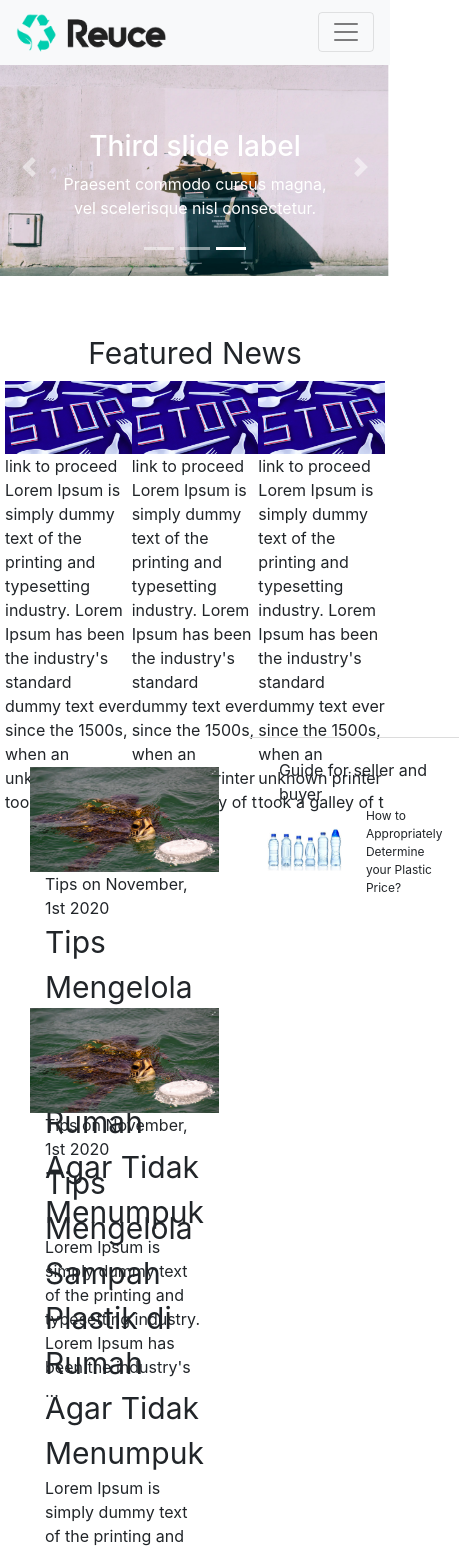
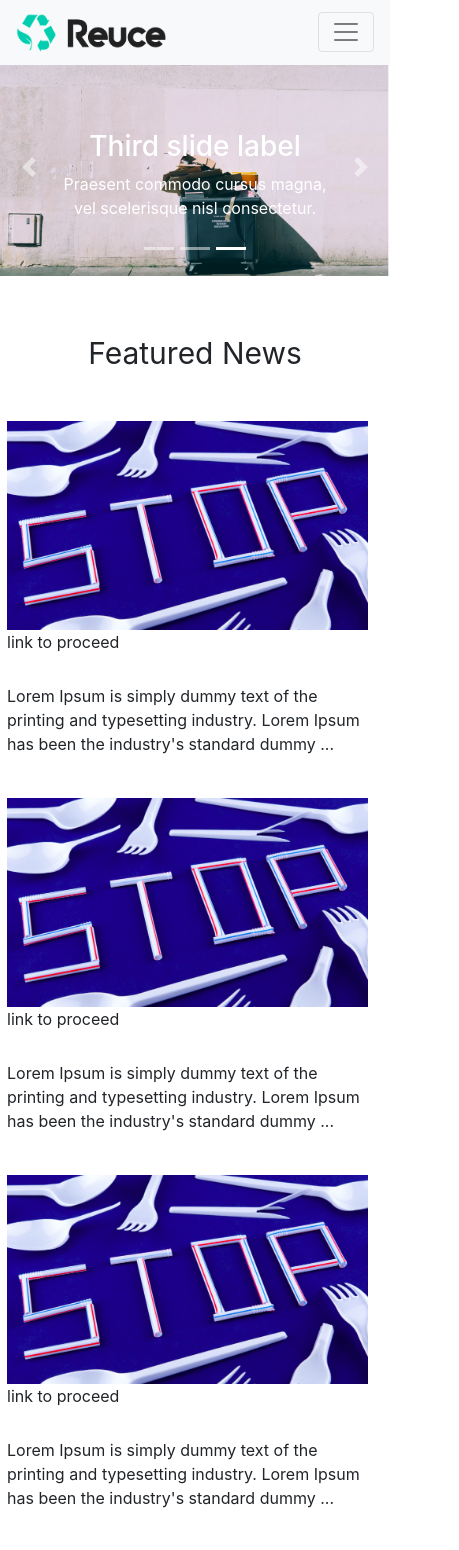
Before and after one commit to Supreme-Spyro/Reuce-Front, a React (Create React App) app: page /articles in a window 390 px wide. Shown: the top 1550 px of the page, 459 px wide, since content can reach past the window. Built offline with nearby package versions, Linux system fonts and the light colour scheme.

Commit message:
fix responsive for news page

```diff
--- a/src/App.js
+++ b/src/App.js
@@ -64,7 +64,7 @@ function App() {
           <NavbarBootstrap />
           <EditItem />
         </Route>
-        <Route path="/articles/:id">
+        <Route path="/newsletter">
           <NavbarBootstrap />
           <NewsLetter />
         </Route>
--- a/src/components/web-elements/ArticleGuide.js
+++ b/src/components/web-elements/ArticleGuide.js
@@ -1,22 +1,22 @@
-import React from 'react'
-import bottle from '../../assets/plastic-bottle.jpg'
-
+import React from "react";
+import bottle from "../../assets/plastic-bottle.jpg";
+import "../../styles/ArticleGuide.css";
+import { Container } from "react-bootstrap";
 function ArticleGuide(props) {
   return (
+    <Container>
       <table>
         <tr>
           <td>
-                  <img
-                  src={bottle}
-                  className='guideListImage-articles'
-                  />
+            <img src={bottle} className="guideListImage-articles" />
           </td>
-                  <td className='guideListTitle-articles'>
-                  <a href='asd'>How to Appropriately Determine your Plastic Price?</a>
+          <td className="guideListTitle-articles">
+            <a href="asd">How to Appropriately Determine your Plastic Price?</a>
           </td>
         </tr>
       </table>
-    )
+    </Container>
+  );
 }
 
-export default ArticleGuide
+export default ArticleGuide;
--- a/src/components/web-elements/FeaturedCard.js
+++ b/src/components/web-elements/FeaturedCard.js
@@ -10,7 +10,7 @@ function FeaturedCard() {
     <div className="featuredCard-articles">
           <img src={plasticStop} className="featuredCardPic-articles" />
           <div><a href='google.com'>link to proceed</a></div>
-          <div> Lorem Ipsum is simply dummy text of the printing and typesetting industry. Lorem Ipsum has been the industry's standard dummy text ever since the 1500s, when an unknown printer took a galley of t</div>
+          <div className='newsLetterReview-articles'> Lorem Ipsum is simply dummy text of the printing and typesetting industry. Lorem Ipsum has been the industry's standard dummy ... </div>
     </div>
   );
 }
--- a/src/components/web-elements/NewsTabList.js
+++ b/src/components/web-elements/NewsTabList.js
@@ -9,13 +9,13 @@ function NewsTabList() {
     return (
         <Container className='NewsTabList-articles'>
             <Row>
-                <Col lg={4}>
+                <Col lg={4} xs={12}>
                 <img
                 src = {TabListExample}
                 className='tabListImage-articles'
                 />
                 </Col >
-                <Col lg={8}>
+                <Col lg={8} xs={12}>
                 <Container className='tabListDateRelease-articles'>
                     Tips on November, 1st 2020
                 </Container>
--- a/src/pages/Articles.js
+++ b/src/pages/Articles.js
@@ -2,12 +2,10 @@ import React from "react";
 import { Col, Row, Carousel, Container } from "react-bootstrap";
 import ArticleCarousel from "../components/web-elements/ArticleCarousel";
 import FeaturedCard from "../components/web-elements/FeaturedCard";
-import NewsTabList from '../components/web-elements/NewsTabList'
-import ArticleGuide from '../components/web-elements/ArticleGuide'
+import NewsTabList from "../components/web-elements/NewsTabList";
+import ArticleGuide from "../components/web-elements/ArticleGuide";
 //styling
 import "../styles/Articles.css";
-
-
 
 function Articles() {
   return (
@@ -18,28 +16,32 @@ function Articles() {
         </Container>
       </Row>
       <Row className="featuredRow-articles">
-          <Container className="featuredRowTitle-articles">  Featured News</Container>
+        <Container className="featuredRowTitle-articles">
+          {" "}
+          Featured News
+        </Container>
         <Container className="featuredContainer-articles">
+          <FeaturedCard />
+          <FeaturedCard />
           <FeaturedCard />
           <FeaturedCard />
           <FeaturedCard />
         </Container>
       </Row>
+       <Container>
       <Row className="editorPickerRow-articles">
-          <Container className="editorPickerContainer-articles">
-          <Col lg={9}>
-          <NewsTabList />
+          <Col lg={8} md={12}>
             <NewsTabList />
           </Col>
-          <Col lg={3}  className='sellerGuideCol-articles'>
-              <Container className='sellerGuideContainer-articles'>
+          <Col lg={4} md={12} className="sellerGuideCol-articles">
+            <Container className="sellerGuideContainer-articles">
               Guide for seller and buyer
             </Container>
             <ArticleGuide />
-
+            <ArticleGuide />
           </Col>
+      </Row>
          </Container>
-      </Row>
     </div>
   );
 }
--- a/src/styles/Articles.css
+++ b/src/styles/Articles.css
@@ -1,29 +1,36 @@
-.featuredRow-articles{
+.featuredRow-articles {
   padding: 50px 5px 5px 5px;
-
 }
 
-.featuredContainer-articles{
+.featuredContainer-articles {
+  display: flex;
+  flex-direction: row;
+  overflow-x: scroll;
+}
+
+.featuredRow-articles {
   display: flex;
   flex-direction: row;
 }
 
-.featuredRow-articles{
-    display: flex;
-    flex-direction: row;
-}
-
-.featuredRowTitle-articles{
+.featuredRowTitle-articles {
   text-align: center;
   font-size: 30px;
   padding: 5px;
 }
 
-.sellerGuideCol-articles{
+.sellerGuideCol-articles {
   border-top: gainsboro solid 1px;
   padding-top: 10px;
 }
 
-.sellerGuideContainer-articles{
+.sellerGuideContainer-articles {
   margin-top: 10px;
 }
+
+@media (max-width: 767px) {
+  .featuredContainer-articles {
+    display: flex;
+    flex-direction: column;
+  }
+}
--- a/src/styles/FeaturedNewsCard.css
+++ b/src/styles/FeaturedNewsCard.css
@@ -1,9 +1,25 @@
-.featuredCard-articles{
-    width: 320px;
-    height: 351px;
-    margin: auto;
+.featuredCard-articles {
+  width: 400px;
+  height: 420px;
+  margin: 2px;
 }
 
-.featuredCardPic-articles{
+.featuredCardPic-articles {
+  width: 400px;
+}
+
+.newsLetterReview-articles {
+  margin-top: 30px;
+  overflow: hidden;
+}
+
+@media (max-width: 767px) {
+  .featuredCardPic-articles {
     width: 100%;
+  }
+  .featuredCard-articles {
+    width: 95%;
+    height: 30%;
+    margin-top: 40px;
+  }
 }
--- a/src/styles/NewsTabList.css
+++ b/src/styles/NewsTabList.css
@@ -1,8 +1,9 @@
 .NewsTabList-articles{
     width: 100%;
-    height: 25vh;
+    height: 100%;
 
     margin-top: 30px;
+    margin-bottom: 20px;
 }
 
 .tabListImage-articles{
@@ -27,6 +28,6 @@
 }
 
 .guideListTitle-articles{
-    font-size: 12px;
+    font-size: 15px;
     padding-left: 20px;
 }
```
Also changed, not shown: src/styles/ArticleGuide.css (added). Lines whose indentation alone changed are shown as unchanged.
